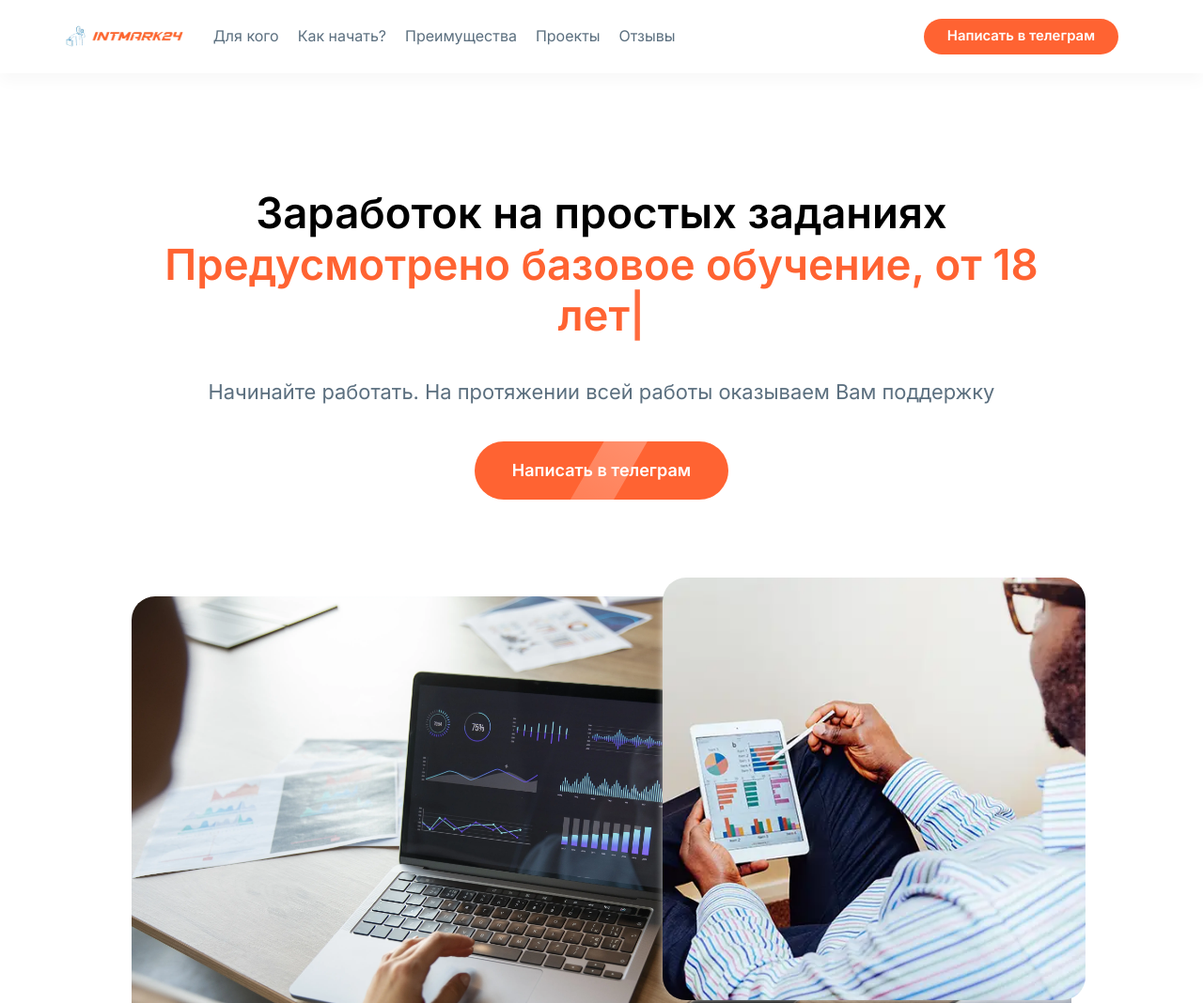
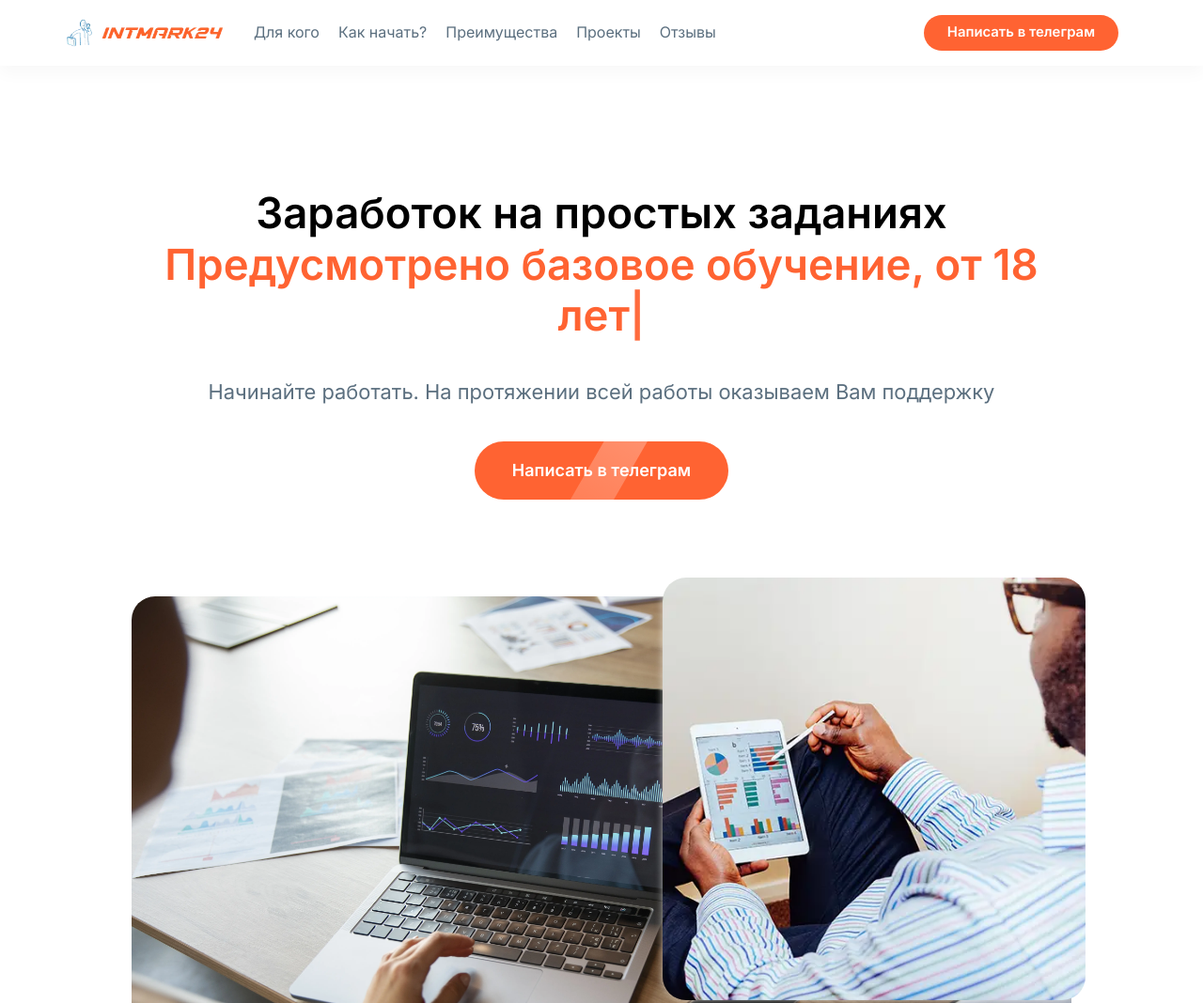
Before and after one commit to uslugi-bti/working, a plain HTML site: page index.html in a window 1280 px wide. Shown: the top 1068 px of the page at 94% size. Drawn offline with Linux system fonts and the light colour scheme.

Commit message:
Update style.css

```diff
--- a/css/style.css
+++ b/css/style.css
@@ -91,7 +91,7 @@ h6 {
   width: 100%;
   z-index: 50;
   background-color: #ffffff;
-  padding: 20px 0px;
+  padding: 15px 0px;
   opacity: 0;
   -webkit-transition: all 1.5s ease 0.5s;
   transition: all 1.5s ease 0.5s;
@@ -141,11 +141,14 @@ h6 {
 }
 
 .header__logo {
-  width: 150px;
-  height: 25px;
+  width: 170px;
+  height: 40px;
   position: relative;
   margin: 0px 30px 0px 0px;
   z-index: 3;
+  -webkit-box-flex: 0;
+      -ms-flex: 0 0 auto;
+          flex: 0 0 auto;
 }
 
 .header__logo img {
@@ -276,8 +279,8 @@ h6 {
 }
 
 .footer__logo {
-  width: 150px;
-  height: 25px;
+  width: 170px;
+  height: 40px;
   position: relative;
   margin: 0px 20px 0px 0px;
 }
```
